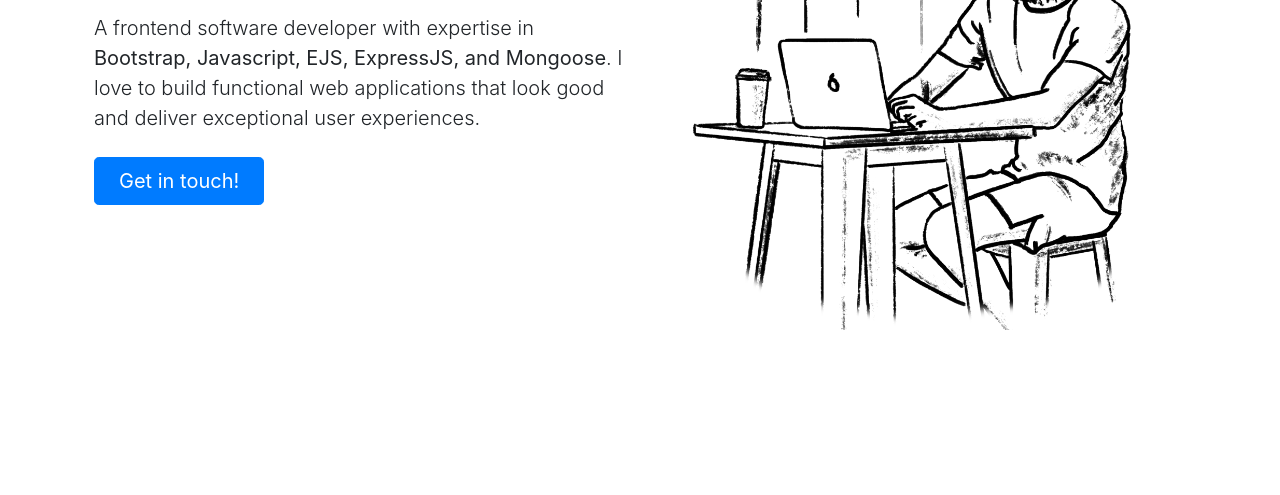
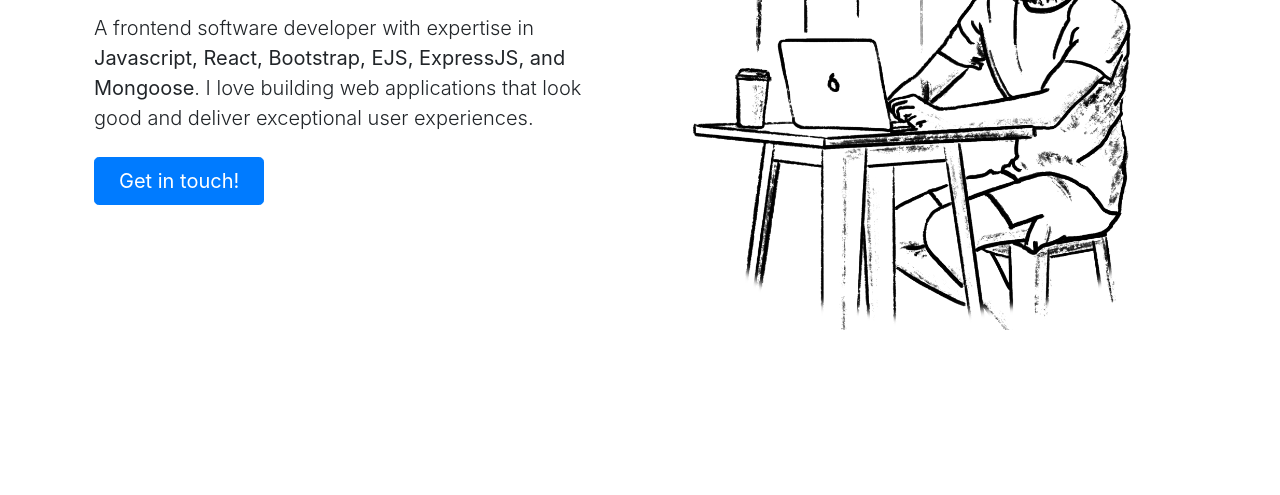
Before and after one commit to nagamine-ken/code-portfolio, a website: page public/index.html in a window 1280 px wide. Shown: the part 297-792 px from the top of the page. Drawn offline with nearby package versions, Linux system fonts and the light colour scheme.

Commit message:
minor changes to hero copy

```diff
--- a/public/index.html
+++ b/public/index.html
@@ -51,9 +51,8 @@
         </div>
         <div class="col-md-6 col-lg-6">
           <h1 class="display-5 fw-bold text-body-emphasis lh-1 mb-3">Hi, I'm Ken Nagamine</h1>
-          <p class="lead">A frontend software developer with expertise in <strong>Bootstrap, Javascript, EJS, ExpressJS, and
-              Mongoose</strong>. I
-            love to build functional web applications that look good and deliver exceptional user experiences.
+          <p class="lead">A frontend software developer with expertise in <strong>Javascript, React, Bootstrap, EJS, ExpressJS, and
+              Mongoose</strong>. I love building web applications that look good and deliver exceptional user experiences.
           </p>
           <div class="d-grid gap-2 d-md-flex justify-content-md-start mt-4">
            <a class="btn btn-primary btn-lg px-4 me-md-2" href="mailto:nagamine.digitalholding@gmail.com">Get in touch!</a>
```
